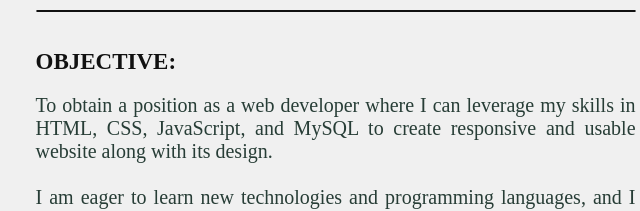
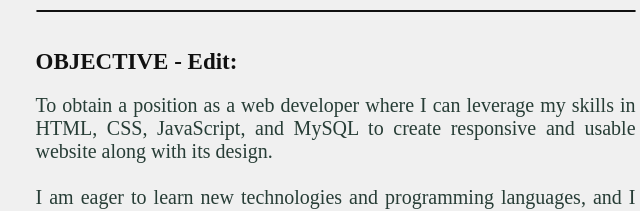
Before and after one commit to JorellAndrei/FINEZ_RESUME-AWD-FEUTECH, a plain HTML site: page index.html in a window 1280 px wide. Shown: the part 305-516 px from the top of the page, 436-1076 px from the left. Drawn offline with Linux system fonts and the light colour scheme.

Commit message:
Update HTML

```diff
--- a/index.html
+++ b/index.html
@@ -42,7 +42,7 @@
             <!-- Second Row -->
             <div class="row b">
                 <div class="objectives c">
-                    <h2 class="ab">OBJECTIVE:</h2>
+                    <h2 class="ab">OBJECTIVE - Edit:</h2>
                     <p>To obtain a position as a web developer where I can leverage my skills in HTML, CSS, JavaScript, and MySQL to create responsive and usable website along with its design. <br><br> I am eager to learn new technologies and programming
                         languages, and I am committed to producing high-quality work that meets the needs of clients and end-users.
                         <br><br> As an IT student, I am seeking a role that will allow me to grow and develop as a web developer, while contributing to a dynamic and innovative team.
```
